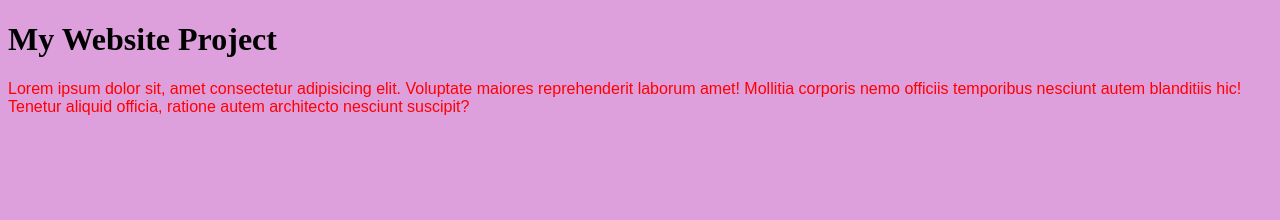
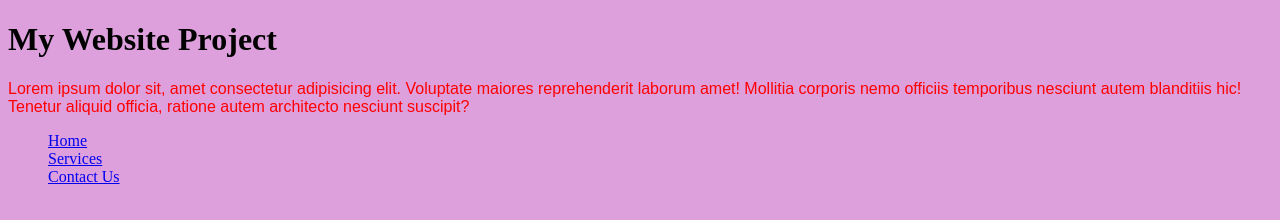
Before and after one commit to SujayAcharya/myWeb, a plain HTML site: page index.html in a window 1280 px wide. Drawn offline with Linux system fonts and the light colour scheme.

Commit message:
navigation created

```diff
--- a/css/style.css
+++ b/css/style.css
@@ -7,3 +7,8 @@ p{
     color: red;
     font-family: Arial, Helvetica, sans-serif;
 }
+
+nav ul li
+{
+    list-style-type: none;
+}
--- a/index.html
+++ b/index.html
@@ -11,5 +11,13 @@
     <h1>My Website Project</h1>
     <p>Lorem ipsum dolor sit, amet consectetur adipisicing elit. Voluptate maiores reprehenderit laborum amet! Mollitia corporis nemo
          officiis temporibus nesciunt autem blanditiis hic! Tenetur aliquid officia, ratione autem architecto nesciunt suscipit?</p>
+
+         <nav>
+             <ul>
+                 <li><a href="#">Home</a></li>
+                 <li><a href="#">Services</a></li>
+                 <li><a href="#">Contact Us</a></li>
+                </ul>
+         </nav>
 </body>
 </html>
```
